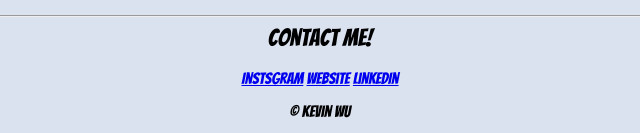
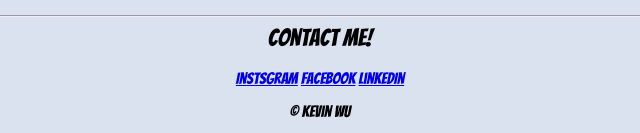
Before and after one commit to asianpwnage422/Profile, a plain HTML site: page index.html in a window 1280 px wide. Shown: the part 1685-1818 px from the top of the page, 320-960 px from the left. Drawn offline with Linux system fonts and the light colour scheme.

Commit message:
Update index.html

```diff
--- a/index.html
+++ b/index.html
@@ -56,8 +56,8 @@
       <div class="bottom-container">
 
         <a class="footer-link" href="https://www.instagram.com/_wyueh/?hl=zh-tw">Instsgram</a>
-        <a class="footer-link" href="https://www.facebook.com/profile.php?id=100001631322449&ref=bookmarks">Website</a>
-        <a class="footer-link" href="https://www.linkedin.com/">LinkedIn</a>
+        <a class="footer-link" href="https://www.facebook.com/profile.php?id=100001631322449&ref=bookmarks">Facebook</a>
+        <a class="footer-link" href="https://www.linkedin.com/in/%E5%90%B3-%E5%B2%B3-22427117b//">LinkedIn</a>
         <p>© Kevin Wu</p>
       </div>
 
```
